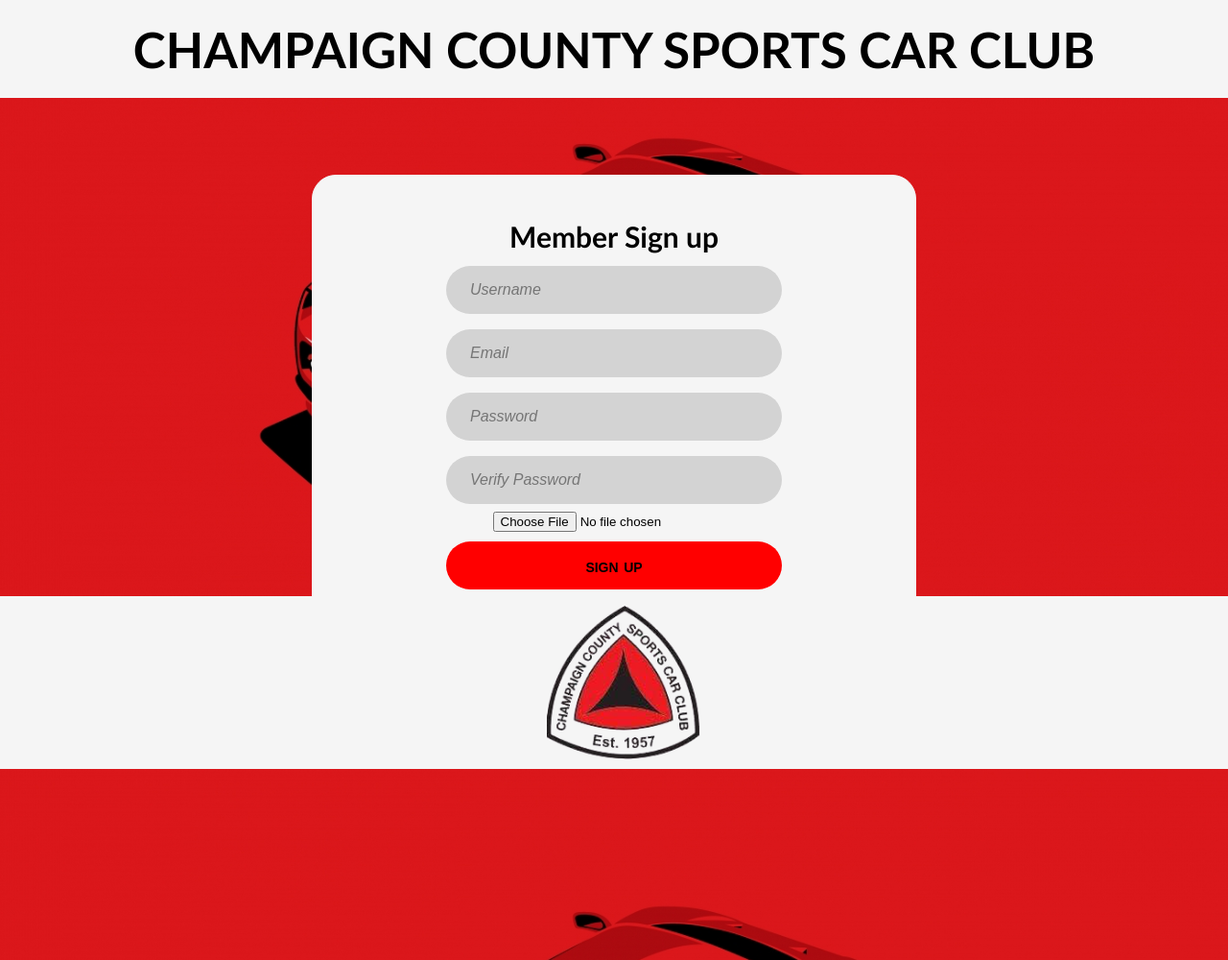
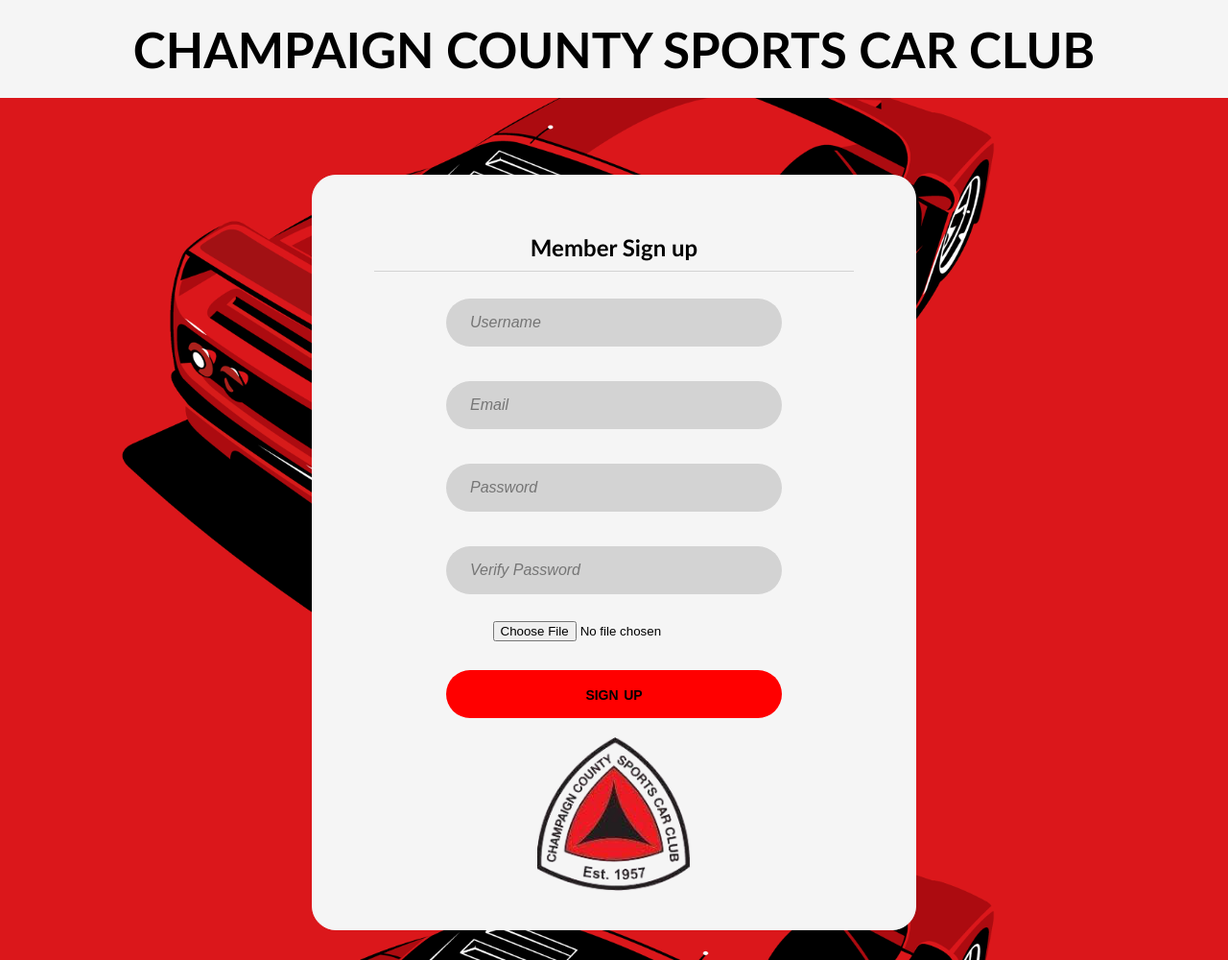
Before and after one commit to jeremiahrisinger/techinspect, a Django app: page /signup/ in a window 1280 px wide. Shown: the whole page at 96% size. Run offline with Django 3.2, Linux system fonts and the light colour scheme.

Commit message:
css unification

```diff
--- a/techinspect/pages/static/pages/website.css
+++ b/techinspect/pages/static/pages/website.css
@@ -14,6 +14,7 @@
     font-weight: bolder;
     font-variant: small-caps;
     padding: 5px;
+    cursor: pointer;
 }
 .button:hover, .button:focus{
     background-color: rgb(168, 0, 0);
@@ -65,7 +66,10 @@
     background-color: #555;
   }
 
-
+.div-head{
+    padding-bottom:10px;
+    border-bottom: 1px lightgray solid;
+}
 
 .div-lvl1{
     border: 1px;
@@ -179,7 +183,7 @@
     width: 100%;
     height: 20vh;
     max-height: 300px;
-    bottom: -1px;
+    text-align: center;
     color: black;
     cursor: pointer;
     padding: 20px;
@@ -188,6 +192,7 @@
 .logo-image{
     width: 20vh;
     height: 20vh;
+    text-align: center;
     justify-self: center;
 }
 
@@ -241,6 +246,7 @@
     border-radius: 50px;
 }
 .title{
+    min-width: 400px;
     margin: 0;
     color: black;
     font-style: normal;
--- a/techinspect/pages/templates/Inspections/inspections.html
+++ b/techinspect/pages/templates/Inspections/inspections.html
@@ -18,9 +18,7 @@
           <li class="nav-bar-item"><a href="../schedule/">Schedule</a></li>
         </ul>
           <div class="div-lvl1">
-            <p>
-              Vehicle Inspections
-            </p>
+            <h2 class="div-head">Vehicle Inspection</h2>
             <div class="div-lvl2">
               <button class="collapsible">Exterior</button>
               <ul class="inspect-list" id="content">
--- a/techinspect/pages/templates/Profile/profile.html
+++ b/techinspect/pages/templates/Profile/profile.html
@@ -19,7 +19,7 @@
           <li><a href="../schedule/">Schedule</a></li>
         </ul>
 
-          <div>
+          <div class="div-lvl1">
             <p>
               Profile
             </p>
--- a/techinspect/pages/templates/Waivers/waivers.html
+++ b/techinspect/pages/templates/Waivers/waivers.html
@@ -20,7 +20,7 @@
         </ul>
 
           <div class="div-lvl1" id="waiver">
-          <h2 class="title">Annual release and waiver of liability, assumption of risk and indemnity agreements</h2>
+          <h2 class="div-head">Annual release and waiver of liability, assumption of risk and indemnity agreements</h2>
    <br>
    1. I AM AWARE OF THE NATURE of the EVENT(S) and my experience and capabilities, and believe myself to be qualified to participate in the Event(s). I will inspect the premises, facilities, and equipment to be used, or with which I may come in contact, AND IF I BELIEVE ANYTHING IS UNSAFE, I WILL IMMEDIATELY LEAVE THE RESTRICTED AREA AND REFUSE TO PARTICIPATE FURTHER IN THE EVENT(S).
    <br>
--- a/techinspect/pages/templates/inspections/inspections.html
+++ b/techinspect/pages/templates/inspections/inspections.html
@@ -18,9 +18,7 @@
           <li class="nav-bar-item"><a href="../schedule/">Schedule</a></li>
         </ul>
           <div class="div-lvl1">
-            <p>
-              Vehicle Inspections
-            </p>
+            <h2 class="div-head">Vehicle Inspection</h2>
             <div class="div-lvl2">
               <button class="collapsible">Exterior</button>
               <ul class="inspect-list" id="content">
--- a/techinspect/pages/templates/profile/profile.html
+++ b/techinspect/pages/templates/profile/profile.html
@@ -19,7 +19,7 @@
           <li><a href="../schedule/">Schedule</a></li>
         </ul>
 
-          <div>
+          <div class="div-lvl1">
             <p>
               Profile
             </p>
--- a/techinspect/pages/templates/signup/index.html
+++ b/techinspect/pages/templates/signup/index.html
@@ -4,12 +4,12 @@
     <head>
         <meta charset="utf-8">
         <title>Signup</title>
-        <link rel="stylesheet" type="text/css" href="{% static 'pages/login.css' %}">
+        <link rel="stylesheet" type="text/css" href="{% static 'pages/website.css' %}">
     </head>
-    <body>
-        <h1>CHAMPAIGN COUNTY SPORTS CAR CLUB</h1>
-            <div>
-                <h2>Member Sign up</h2>
+    <body class="login-background">
+        <h1 class="title">CHAMPAIGN COUNTY SPORTS CAR CLUB</h1>
+            <div class="div-lvl1">
+                <h2 class="div-head">Member Sign up</h2>
             {% if messages %}
             <ul class="messages">
                 {% for message in messages %}
@@ -17,7 +17,7 @@
                 {% endfor %}
             </ul>
             {% endif %}
-                <form method="POST" enctype="multipart/form-data">
+                <form method="POST" enctype="multipart/form-data" class="login-form">
                     {% csrf_token %}
                     {% for field in form %}
                     <p> {{ field }} </p>
@@ -25,15 +25,13 @@
                     {% endfor %}
 
                     <p><button type="submit" class="button">sign up</button></p>
+                    <img src="{% static "images/logo.png"%}" class="logo-image"></img>
                 </form>
             </div>
             {% if img_obj %}
                 <p>Uploaded correctly</p>
                 <img src="{{ img_obj.image.url }}" alt="connect">
             {% endif %}
-            <h1 class="logo">
-                <img src="{% static "images/logo.png"%}" class="logoimage"></img>
-            </h1>
 
     </body>
 </html>
--- a/techinspect/pages/templates/waivers/waivers.html
+++ b/techinspect/pages/templates/waivers/waivers.html
@@ -20,7 +20,7 @@
         </ul>
 
           <div class="div-lvl1" id="waiver">
-          <h2 class="title">Annual release and waiver of liability, assumption of risk and indemnity agreements</h2>
+          <h2 class="div-head">Annual release and waiver of liability, assumption of risk and indemnity agreements</h2>
    <br>
    1. I AM AWARE OF THE NATURE of the EVENT(S) and my experience and capabilities, and believe myself to be qualified to participate in the Event(s). I will inspect the premises, facilities, and equipment to be used, or with which I may come in contact, AND IF I BELIEVE ANYTHING IS UNSAFE, I WILL IMMEDIATELY LEAVE THE RESTRICTED AREA AND REFUSE TO PARTICIPATE FURTHER IN THE EVENT(S).
    <br>
```
Also changed, not shown: techinspect/pages/templates/login/index.html (+4 -3 lines).
